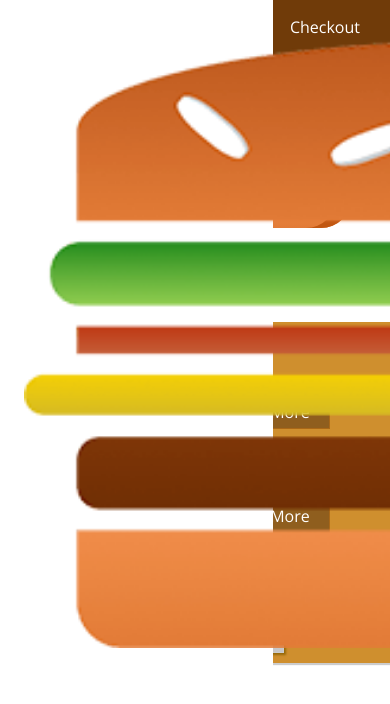
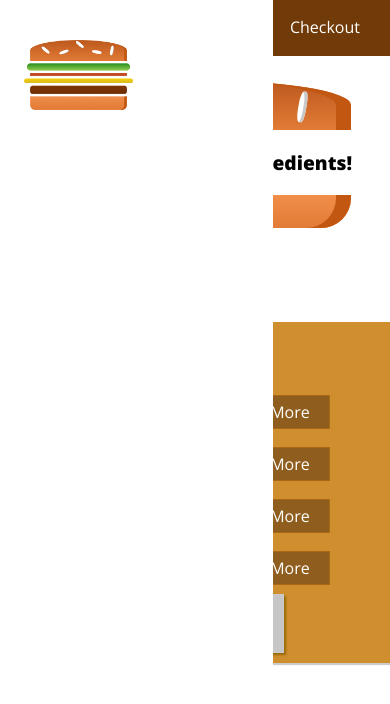
Before and after one commit to felipehermosilla/burger-app, a React (Create React App) app: page / in a window 390 px wide. Shown: the top 704 px of the page. Built offline with nearby package versions, Linux system fonts and the light colour scheme.

Commit message:
Working on Responsive Adjustments

```diff
--- a/src/components/Logo/Logo.js
+++ b/src/components/Logo/Logo.js
@@ -4,7 +4,7 @@ import burgerLogo from '../../assets/images/burger-logo.png';
 import classes from './Logo.module.css';
 
 const logo = (props) => (
-  <div className={classes.Logo}>
+  <div className={classes.Logo} style={{height: props.height}}>
     <img src={burgerLogo} alt="MyBurger" />
   </div>
 );
--- a/src/components/Logo/Logo.module.css
+++ b/src/components/Logo/Logo.module.css
@@ -1,7 +1,7 @@
 .Logo {
   background-color: white;
   padding: 8px;
-  height: 80%;
+  height: 100%;
   box-sizing: border-box;
   border-radius: 5px;
 }
--- a/src/components/Navigation/SideDrawer/SideDrawer.js
+++ b/src/components/Navigation/SideDrawer/SideDrawer.js
@@ -9,7 +9,9 @@ const sideDrawer = (props) => {
   // ..
   return (
     <div className={classes.SideDrawer}>
-      <Logo />
+      <div className={classes.Logo}>
+        <Logo />
+      </div>
       <nav>
         <NavigationItems />
       </nav>
--- a/src/components/Navigation/SideDrawer/SideDrawer.module.css
+++ b/src/components/Navigation/SideDrawer/SideDrawer.module.css
@@ -25,3 +25,7 @@
 .Close {
   transform: translateX(-100%);
 }
+
+.Logo {
+  height: 11%;
+}
--- a/src/components/Navigation/Toolbar/Toolbar.js
+++ b/src/components/Navigation/Toolbar/Toolbar.js
@@ -7,7 +7,9 @@ import NavigationItems from '../NavigationItems/NavigationItems';
 const toolbar = (props) => (
     <header className={classes.Toolbar}>
       <div>Menu</div>
-      <Logo />
+      <div className={classes.Logo}>
+        <Logo />
+      </div>
       <nav>
         <NavigationItems />
       </nav>
--- a/src/components/Navigation/Toolbar/Toolbar.module.css
+++ b/src/components/Navigation/Toolbar/Toolbar.module.css
@@ -16,3 +16,7 @@
 .Toolbar nav {
   height: 100%;
 }
+
+.Logo {
+  height: 80%;
+}
```
